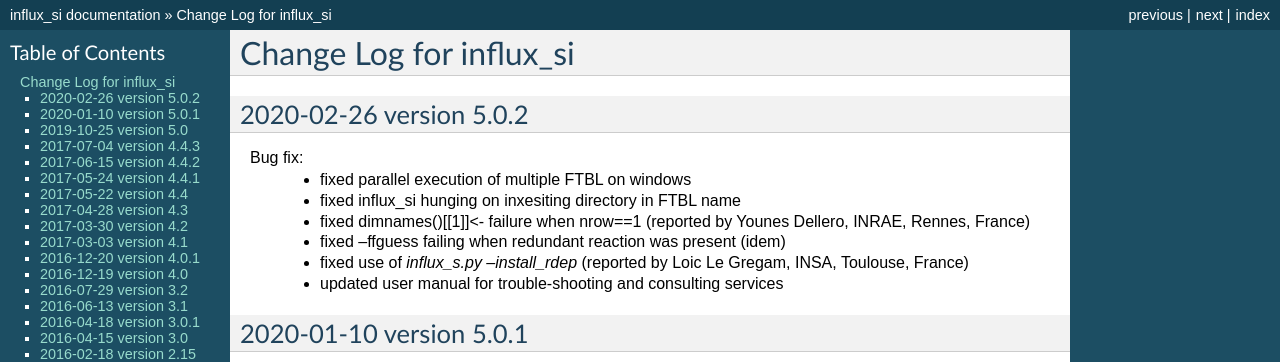
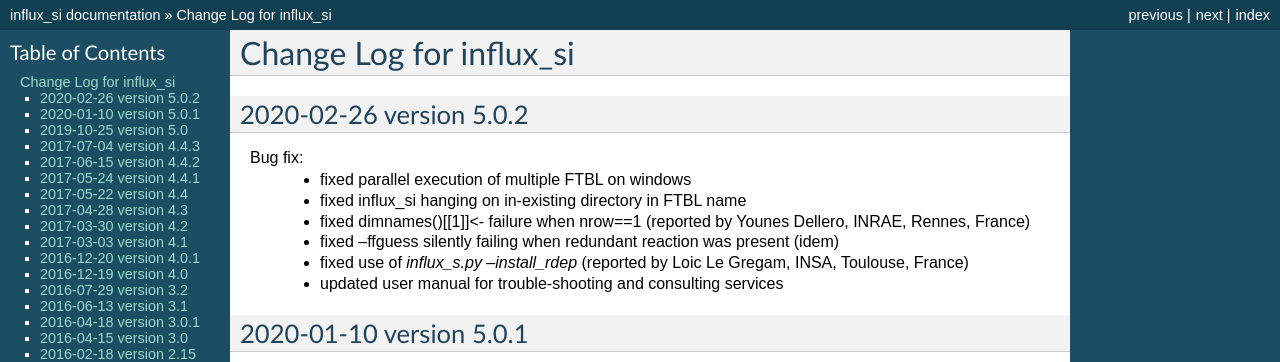
Before and after one commit to sgsokol/influx, a Sphinx documentation site: the page built from influx_si/doc/changelog.rst, in a window 1280 px wide and 900 px high. Shown: the top 362 px of the window. Built offline with Sphinx 7.4.7, drawn with Linux system fonts in a browser that asks for light colours.

Commit message:
fixed ChangeLog building and few typos

```diff
--- a/influx_si/doc/ChangeLog.txt
+++ b/influx_si/doc/ChangeLog.txt
@@ -6,9 +6,9 @@
 ------------------------
 Bug fix:
  - fixed parallel execution of multiple FTBL on windows
- - fixed influx_si hunging on inxesiting directory in FTBL name
+ - fixed influx_si hanging on in-existing directory in FTBL name
  - fixed dimnames()[[1]]<- failure when nrow==1 (reported by Younes Dellero, INRAE, Rennes, France)
- - fixed --ffguess failing when redundant reaction was present (idem)
+ - fixed --ffguess silently failing when redundant reaction was present (idem)
  - fixed use of `influx_s.py --install_rdep` (reported by Loic Le Gregam, INSA, Toulouse, France)
  - updated user manual for trouble-shooting and consulting services
 
--- a/influx_si/doc/html/changelog.html
+++ b/influx_si/doc/html/changelog.html
@@ -54,9 +54,9 @@
 <dt>Bug fix:</dt>
 <dd><ul class="first last simple">
 <li>fixed parallel execution of multiple FTBL on windows</li>
-<li>fixed influx_si hunging on inxesiting directory in FTBL name</li>
+<li>fixed influx_si hanging on in-existing directory in FTBL name</li>
 <li>fixed dimnames()[[1]]&lt;- failure when nrow==1 (reported by Younes Dellero, INRAE, Rennes, France)</li>
-<li>fixed –ffguess failing when redundant reaction was present (idem)</li>
+<li>fixed –ffguess silently failing when redundant reaction was present (idem)</li>
 <li>fixed use of <cite>influx_s.py –install_rdep</cite> (reported by Loic Le Gregam, INSA, Toulouse, France)</li>
 <li>updated user manual for trouble-shooting and consulting services</li>
 </ul>
```
Also changed, not shown: influx_si/doc/html/searchindex.js, 1 other file.
